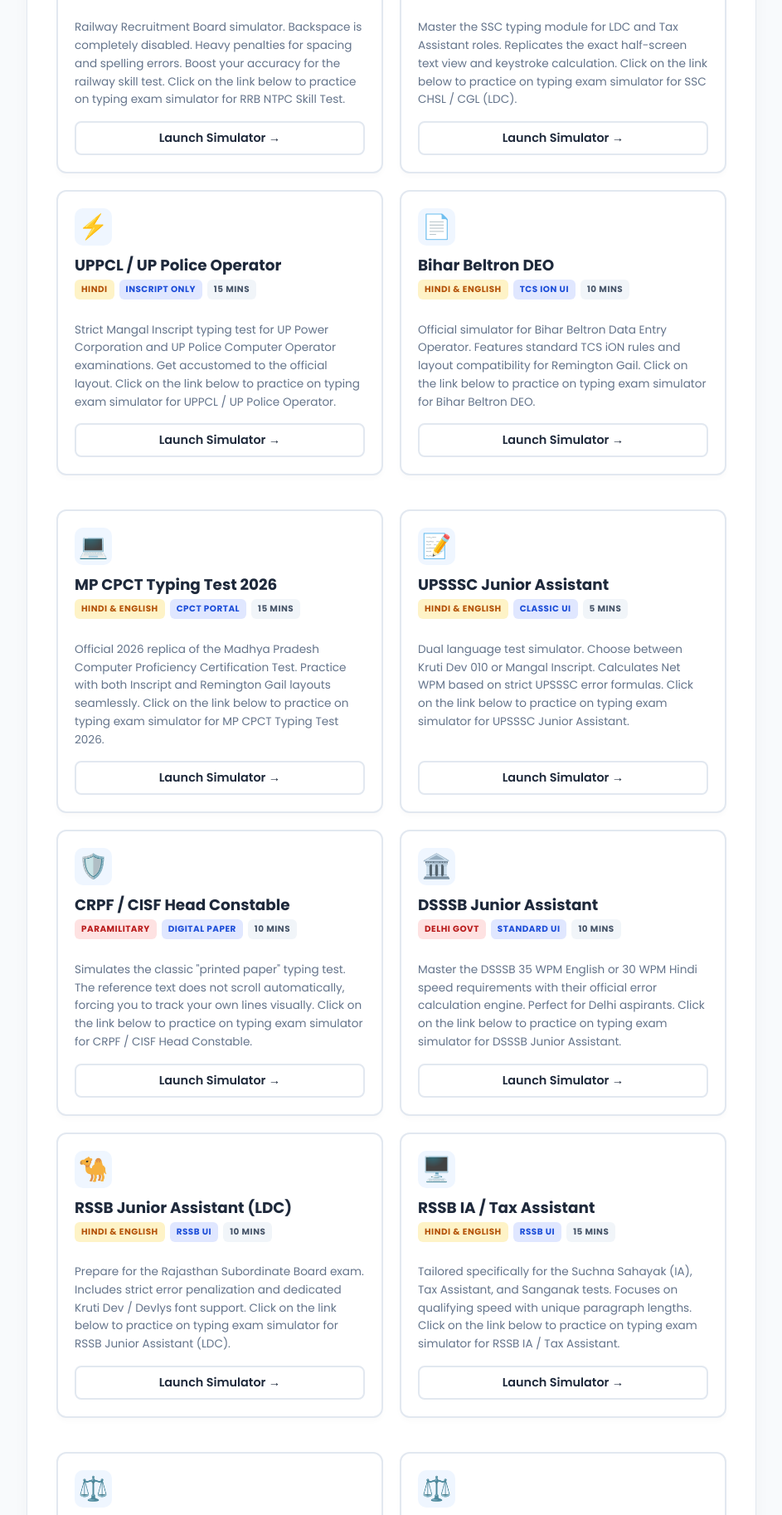
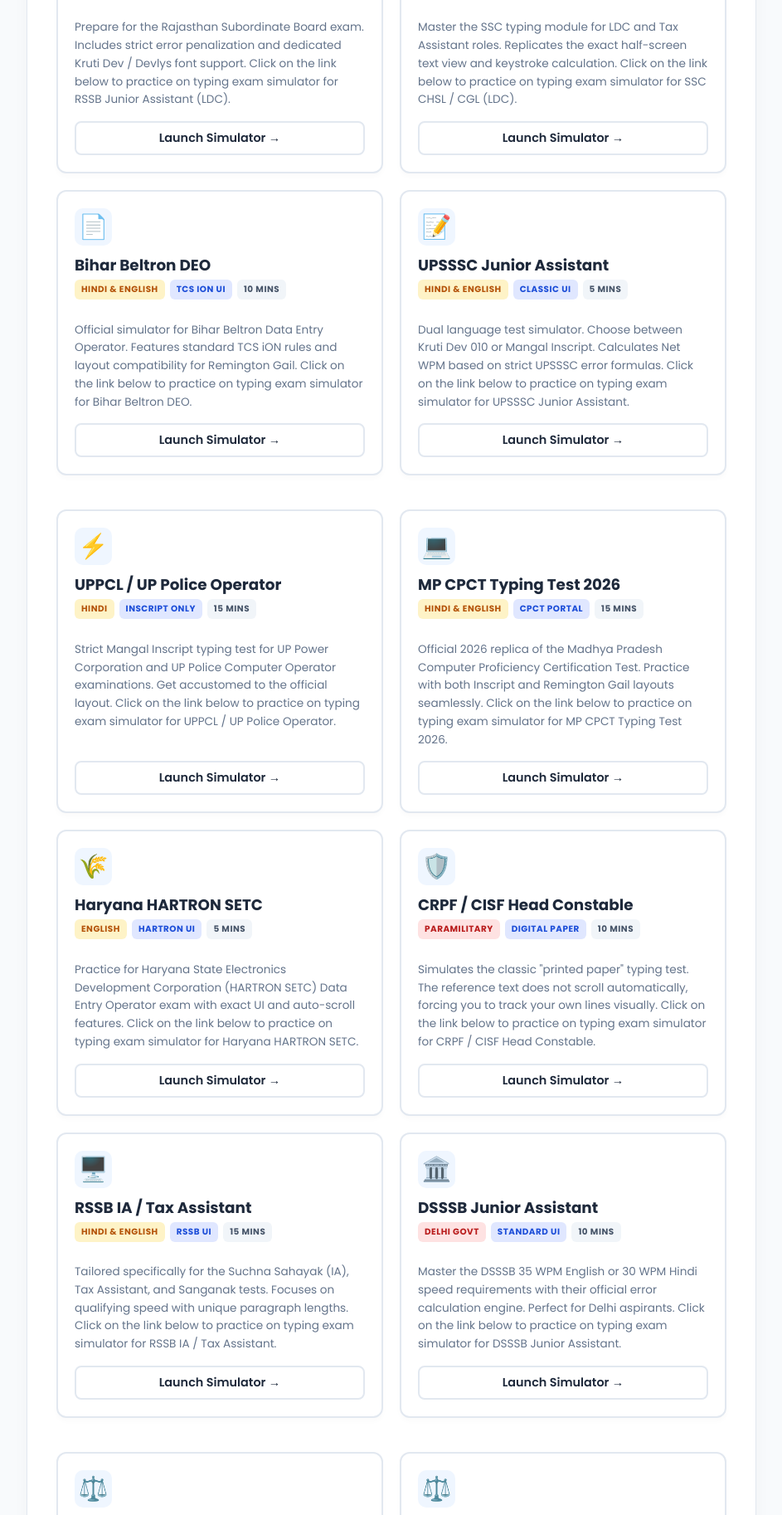
Before and after one commit to manuhiteshsharma-lab/nationaltypinghub, a plain HTML site: page typing-simulators.html in a window 1280 px wide. Shown: the part 570-2396 px from the top of the page at 83% size, without its empty margins (168-1111 px from the left). Drawn offline with Linux system fonts and the light colour scheme.

Commit message:
Update typing-simulators.html

```diff
--- a/typing-simulators.html
+++ b/typing-simulators.html
@@ -230,7 +230,7 @@
 
                 <div class="sim-grid" id="simulatorGrid">
 
-                    <a href="rrb-ntpc-simulator.html" class="sim-card" data-popularity="95" data-keywords="rrb ntpc railway skill test strict no backspace english hindi 10 min central">
+                    <a href="rrb-ntpc-simulator.html" class="sim-card" data-popularity="45" data-keywords="rrb ntpc railway skill test strict no backspace english hindi 10 min central">
                         <div class="sim-header">
                             <div class="sim-icon">🚆</div>
                         </div>
@@ -244,7 +244,7 @@
                         <div class="btn-start" data-i18n="btn_launch">Launch Simulator →</div>
                     </a>
 
-                    <a href="ssc-simulator.html" class="sim-card" data-popularity="94" data-keywords="ssc chsl cgl ldc tax assistant central govt english 15 min 10 min">
+                    <a href="ssc-simulator.html" class="sim-card" data-popularity="85" data-keywords="ssc chsl cgl ldc tax assistant central govt english 15 min 10 min">
                         <div class="sim-header">
                             <div class="sim-icon">🇮🇳</div>
                         </div>
@@ -258,7 +258,7 @@
                         <div class="btn-start" data-i18n="btn_launch">Launch Simulator →</div>
                     </a>
 
-                    <a href="uppcl-simulator.html" class="sim-card" data-popularity="90" data-keywords="uppcl up police computer operator uttar pradesh mangal inscript 15 min">
+                    <a href="uppcl-simulator.html" class="sim-card" data-popularity="80" data-keywords="uppcl up police computer operator uttar pradesh mangal inscript 15 min">
                         <div class="sim-header">
                             <div class="sim-icon">⚡</div>
                         </div>
@@ -300,7 +300,7 @@
                         <div class="btn-start" data-i18n="btn_launch">Launch Simulator →</div>
                     </a>
 
-                    <a href="upsssc-simulator.html" class="sim-card" data-popularity="75" data-keywords="upsssc junior assistant up clerk kruti dev mangal hindi english 5 min">
+                    <a href="upsssc-simulator.html" class="sim-card" data-popularity="81" data-keywords="upsssc junior assistant up clerk kruti dev mangal hindi english 5 min">
                         <div class="sim-header">
                             <div class="sim-icon">📝</div>
                         </div>
@@ -342,7 +342,7 @@
                         <div class="btn-start" data-i18n="btn_launch">Launch Simulator →</div>
                     </a>
 
-                    <a href="rssb-typingtest-simulator.html" class="sim-card" data-popularity="60" data-keywords="rssb rajasthan junior assistant ldc clerk kruti dev devlys 10 min">
+                    <a href="rssb-typingtest-simulator.html" class="sim-card" data-popularity="95" data-keywords="rssb rajasthan junior assistant ldc clerk kruti dev devlys 10 min">
                         <div class="sim-header">
                             <div class="sim-icon">🐪</div>
                         </div>
@@ -356,7 +356,7 @@
                         <div class="btn-start" data-i18n="btn_launch">Launch Simulator →</div>
                     </a>
 
-                    <a href="rssb-ia-simulator.html" class="sim-card" data-popularity="58" data-keywords="rssb rajasthan informatics assistant ia suchna sahayak tax assistant sanganak 15 min">
+                    <a href="rssb-ia-simulator.html" class="sim-card" data-popularity="70" data-keywords="rssb rajasthan informatics assistant ia suchna sahayak tax assistant sanganak 15 min">
                         <div class="sim-header">
                             <div class="sim-icon">🖥️</div>
                         </div>
@@ -398,7 +398,7 @@
                         <div class="btn-start" data-i18n="btn_launch">Launch Simulator →</div>
                     </a>
 
-                    <a href="hartron-typingtest-simulator.html" class="sim-card" data-popularity="45" data-keywords="haryana hartron deo data entry english 5 min state it">
+                    <a href="hartron-typingtest-simulator.html" class="sim-card" data-popularity="75" data-keywords="haryana hartron deo data entry english 5 min state it">
                         <div class="sim-header">
                             <div class="sim-icon">🌾</div>
                         </div>
```
